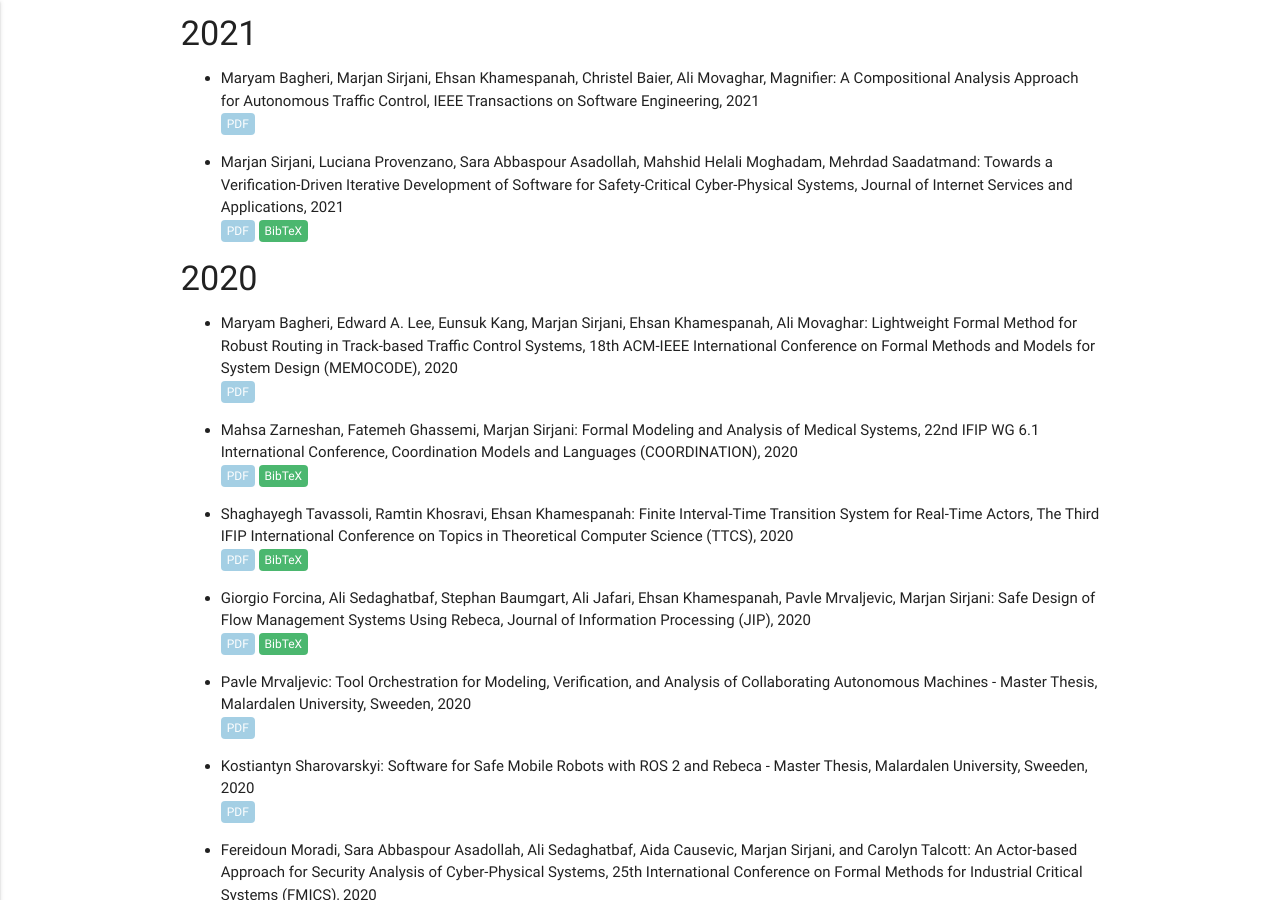
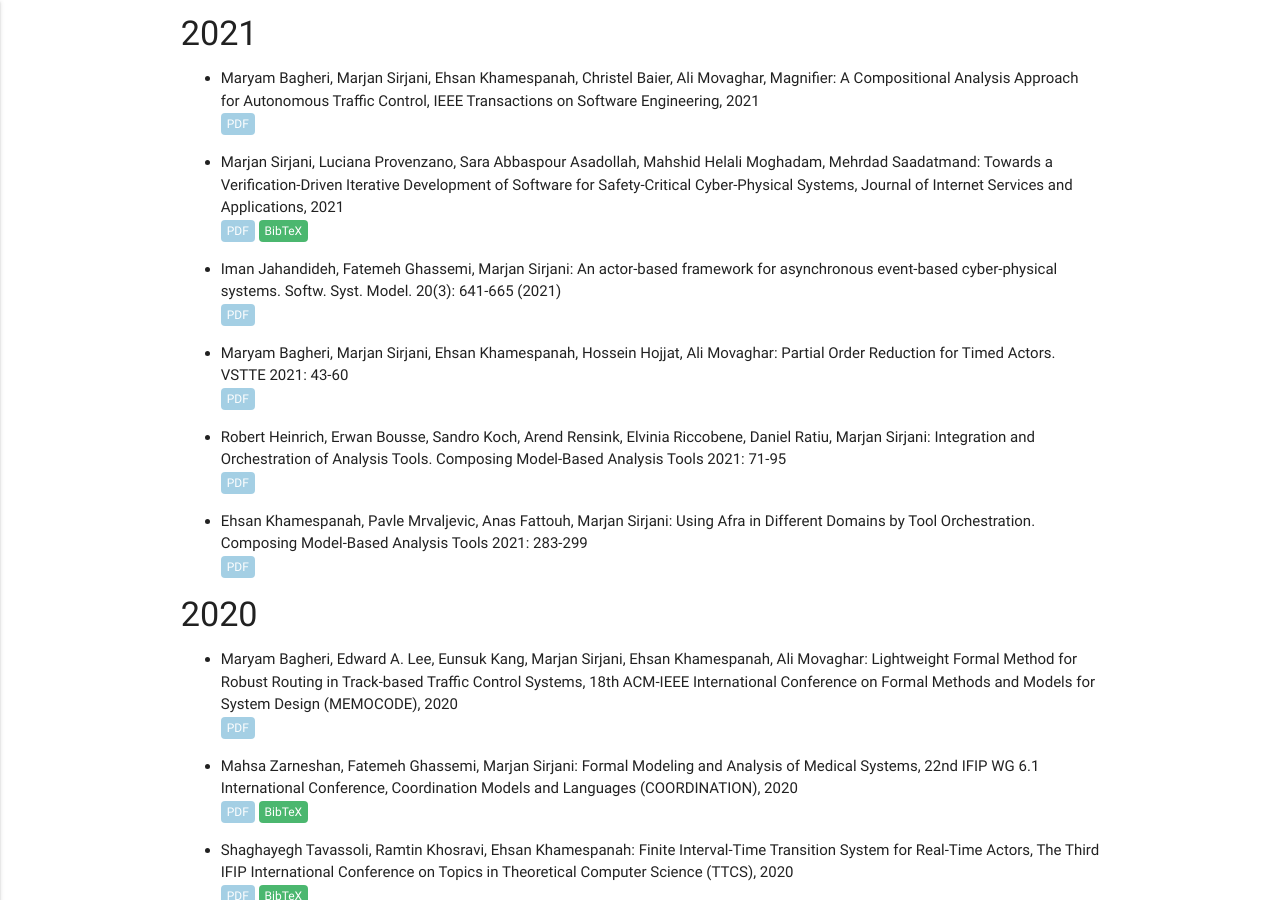
Before and after one commit to rebeca-lang/rebeca-lang.github.io, a Jekyll site: the page built from publications.md, in a window 1280 px wide and 900 px high, scrolled down 1346 px. Built offline with Jekyll 4.4.1, drawn with Linux system fonts in a browser that asks for light colours.

Commit message:
Update publications.md
Publication 2021

```diff
--- a/publications.md
+++ b/publications.md
@@ -71,6 +71,30 @@ Formal Verification of Consistency for Systems with Redundant Controllers. CoRR
 \\
 <a class="link link_pdf" href="https://link.springer.com/content/pdf/10.1186/s13174-021-00132-z.pdf">PDF</a>
 <a class="link link_bibtex" href="https://dblp.org/rec/journals/jisa/SirjaniPAMS21.html?view=bibtex">BibTeX</a>
+
+- Iman Jahandideh, Fatemeh Ghassemi, Marjan Sirjani: An actor-based framework for asynchronous event-based cyber-physical systems. Softw. Syst. Model. 20(3): 641-665 (2021)
+\\
+<a class="link link_pdf" href="/assets/papers/2021/AnActor-basedFrameworkforAsynchronousEvent-basedCPS.pdf">PDF</a>
+
+
+- Maryam Bagheri, Marjan Sirjani, Ehsan Khamespanah, Hossein Hojjat, Ali Movaghar: Partial Order Reduction for Timed Actors. VSTTE 2021: 43-60
+\\
+<a class="link link_pdf" href="/assets/papers/2021/PartialOrderReductionforTimedActors.pdf">PDF</a>
+
+- Robert Heinrich, Erwan Bousse, Sandro Koch, Arend Rensink, Elvinia Riccobene, Daniel Ratiu, Marjan Sirjani: Integration and Orchestration of Analysis Tools. Composing Model-Based Analysis Tools 2021: 71-95
+\\
+<a class="link link_pdf" href="/assets/papers/2021/IntegrationandOrchestrationofAnalysisTools.pdf">PDF</a>
+
+
+- Ehsan Khamespanah, Pavle Mrvaljevic, Anas Fattouh, Marjan Sirjani: Using Afra in Different Domains by Tool Orchestration. Composing Model-Based Analysis Tools 2021: 283-299
+\\
+<a class="link link_pdf" href="/assets/papers/2021/UsingAfrainDifferentDomainsbyToolOrchestration.pdf">PDF</a>
+
+
+
+
+
+
 
 #### 2020
 - Maryam Bagheri, Edward A. Lee, Eunsuk Kang, Marjan Sirjani, Ehsan Khamespanah, Ali Movaghar: Lightweight Formal Method for Robust Routing in Track-based Traffic Control Systems, 18th ACM-IEEE International Conference on Formal Methods and Models for System Design (MEMOCODE), 2020
```
